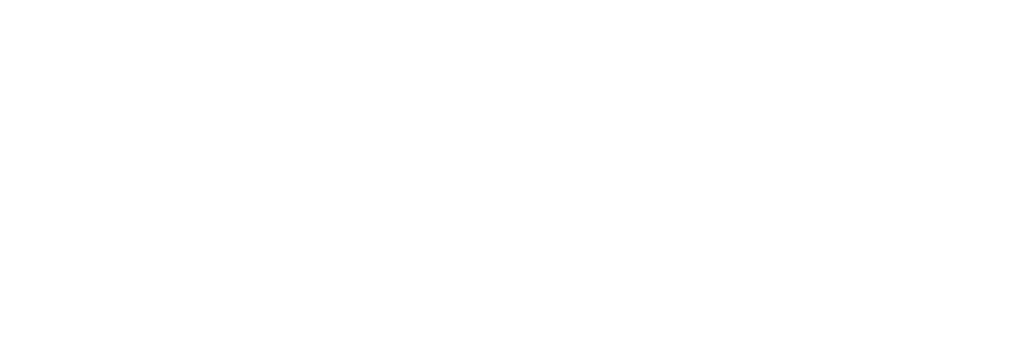
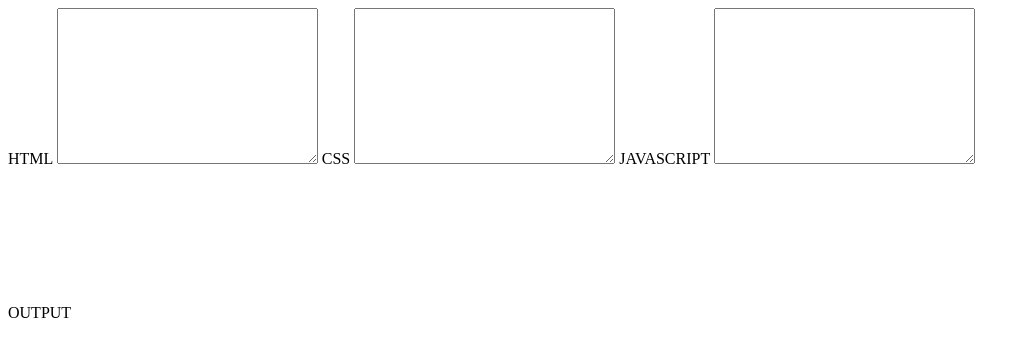
Before and after one commit to shwetabairwa/code-editor, a plain HTML site: page index.html in a window 1280 px wide. Shown: the whole page, without its empty margins (0-1030 px from the left). Drawn offline with Linux system fonts and the light colour scheme.

Commit message:
index file updates

```diff
--- a/index.html
+++ b/index.html
@@ -2,8 +2,24 @@
 <html lang="en">
   <head>
     <meta charset="UTF-8" />
+    <link rel="stylesheet" href="style.css" />
     <meta name="viewport" content="width=device-width, initial-scale=1.0" />
-    <title>Document</title>
+    <title>Code Editor</title>
   </head>
-  <body></body>
+  <body>
+    <section class="container">
+      <div class="left">
+        <label>HTML</label>
+        <textarea id="code-html" cols="30" rows="10"></textarea>
+        <label>CSS</label>
+        <textarea id="code-css" cols="30" rows="10"></textarea>
+        <label>JAVASCRIPT</label>
+        <textarea id="code-js" cols="30" rows="10"></textarea>
+      </div>
+      <div class="right">
+        <label>OUTPUT</label>
+        <iframe frameborder="0" id="output"></iframe>
+      </div>
+    </section>
+  </body>
 </html>
--- a/style.css
+++ b/style.css
@@ -0,0 +1 @@
+@import url("https://fonts.googleapis.com/css2?family=Oswald:wght@500;700&family=Poppins:ital,wght@0,100;0,200;0,300;0,400;0,500;0,600;0,700;0,800;0,900;1,100;1,200;1,300;1,400;1,500;1,600;1,700;1,800;1,900&family=Raleway:ital,wght@1,106&display=swap");
```
